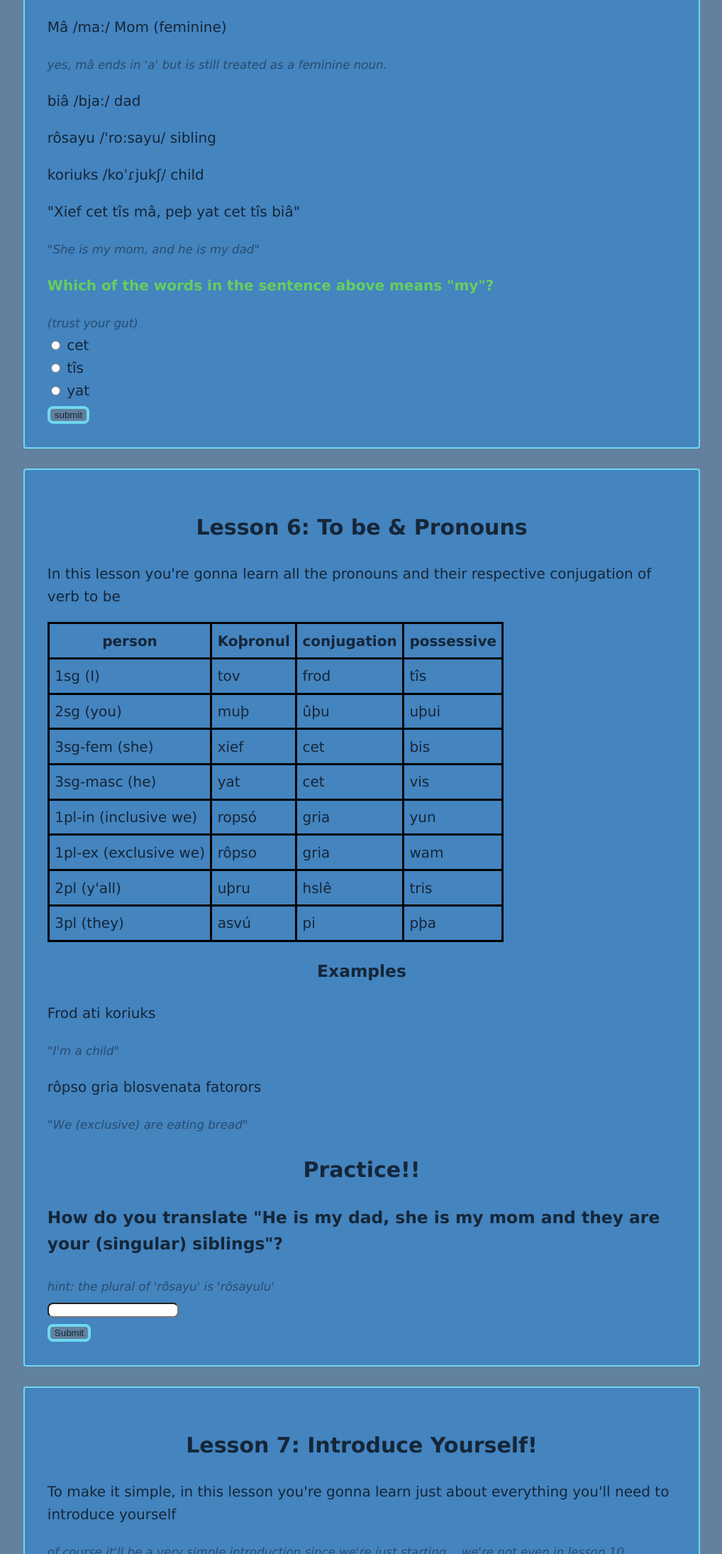
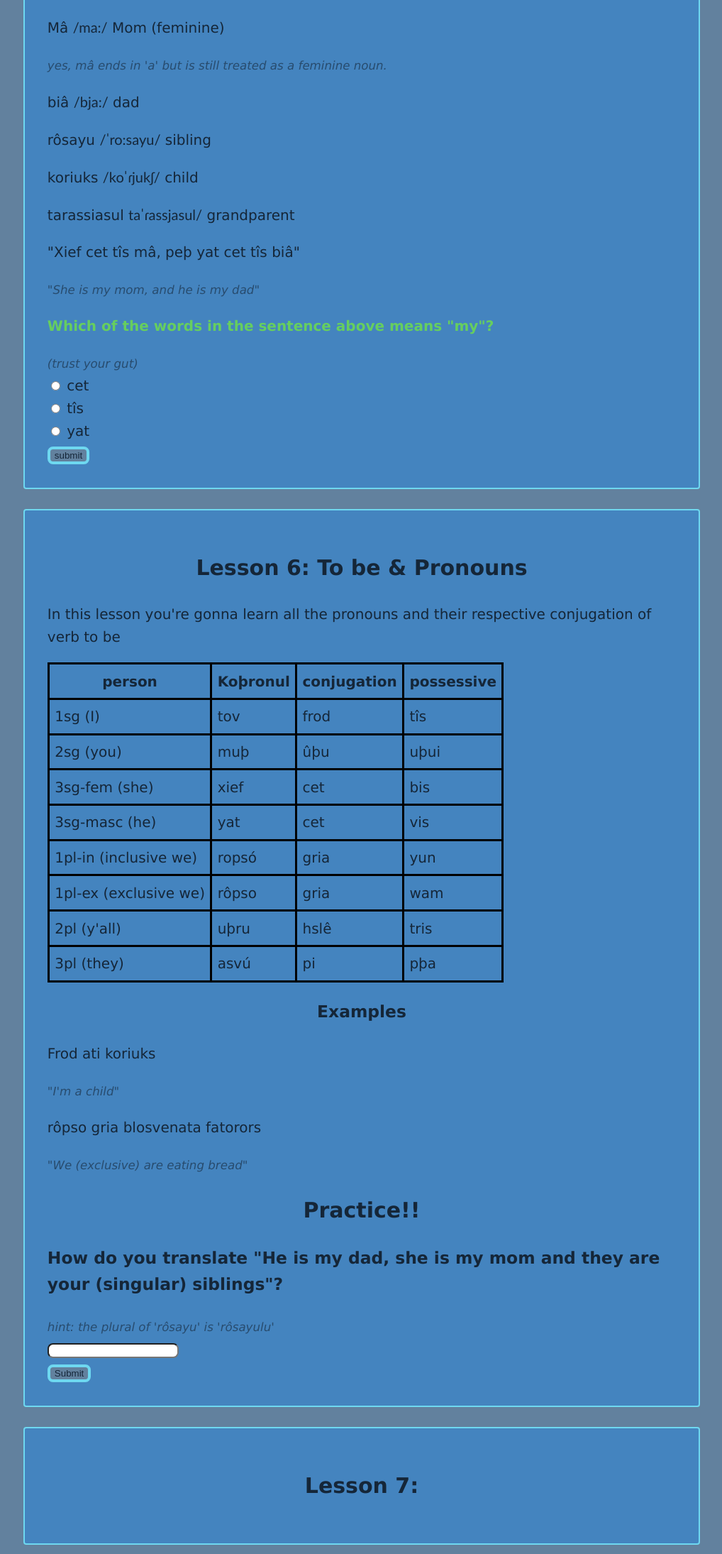
Before and after one commit to B1narymask/kothronul, a plain HTML site: page 1.html in a window 1280 px wide. Shown: the part 371-2560 px from the top of the page at 71% size, without its empty margins (130-1148 px from the left). Drawn offline with Linux system fonts and the light colour scheme.

Commit message:
fñlksajfgñlsdakjgl-.ksdaj

```diff
--- a/1.html
+++ b/1.html
@@ -15,11 +15,13 @@
   <main>
     <section class="lesson">
       <h2>Lesson 5: Family & Kindship</h2>
-      <p>Mâ /ma:/ Mom (feminine)</p>
+      <p>Mâ <span class=i>/ma:/</span> Mom (feminine)</p>
       <small>yes, mâ ends in 'a' but is still treated as a feminine noun.</small> <br>
-      <p>biâ /bja:/ dad </p>
-      <p>rôsayu /'ro:sayu/ sibling</p>
-      <p>koriuks /koˈɾjukʃ/ child</p>
+      <p>biâ <span class="i">/bja:/</span> dad </p>
+      <p>rôsayu <span class="i">/ˈro:sayu/</span> sibling</p>
+      <p>koriuks <span class="i">/koˈɾjukʃ/</span> child</p>
+      <p>tarassiasul <span class="i"/>taˈɾassjasul/</span> grandparent</p>
+
       <p class=ex>"Xief cet tîs mâ, peþ yat cet tîs biâ"</p>
       <small>"She is my mom, and he is my dad"</small>
 
@@ -105,13 +107,16 @@
       <p class=feedback id=fb6></p>
       <button onclick="checkAnswer('l6', 'yat cet tîs biâ, xief cet tîs mâ peþ asvú pi ûþu rôsayulu', 'yat cet tîs biâ, xief cet tîs mâ peth asvú pi ûthu rôsayulu', 'fb6')">Submit</button>
     </section>
+    <section class=lesson>
+      <h2>Lesson 7: </h2>
+    </section>
     <section class="lesson">
-      <h2>Lesson 7: Introduce Yourself!</h2>
+      <h2>Lesson X: Introduce Yourself!</h2>
       <p>To make it simple, in this lesson you're gonna learn just about everything you'll need to introduce yourself</p>
       <small>of course it'll be a very simple introduction since we're just starting... we're not even in lesson 10</small><br><br><br><br>
-      <!-- <p>Vas: Hi/hello</p>
+      <p>Vas: Hi/hello</p>
       <p>piorobug: like (verb)</p>
-      <p></p> -->
+      <p></p>
       <footer>
         <small> this section is unfinished.......</small> <br>
         <small>sorryy...........</small> <br>
--- a/style.css
+++ b/style.css
@@ -75,3 +75,7 @@ h2, h3, h1, h4, .c {
   justify-content: center;
   align-content: center;
 }
+
+.i {
+  font-family: Calibri;
+}
```
Also changed, not shown: index.html (+4 -4 lines).
